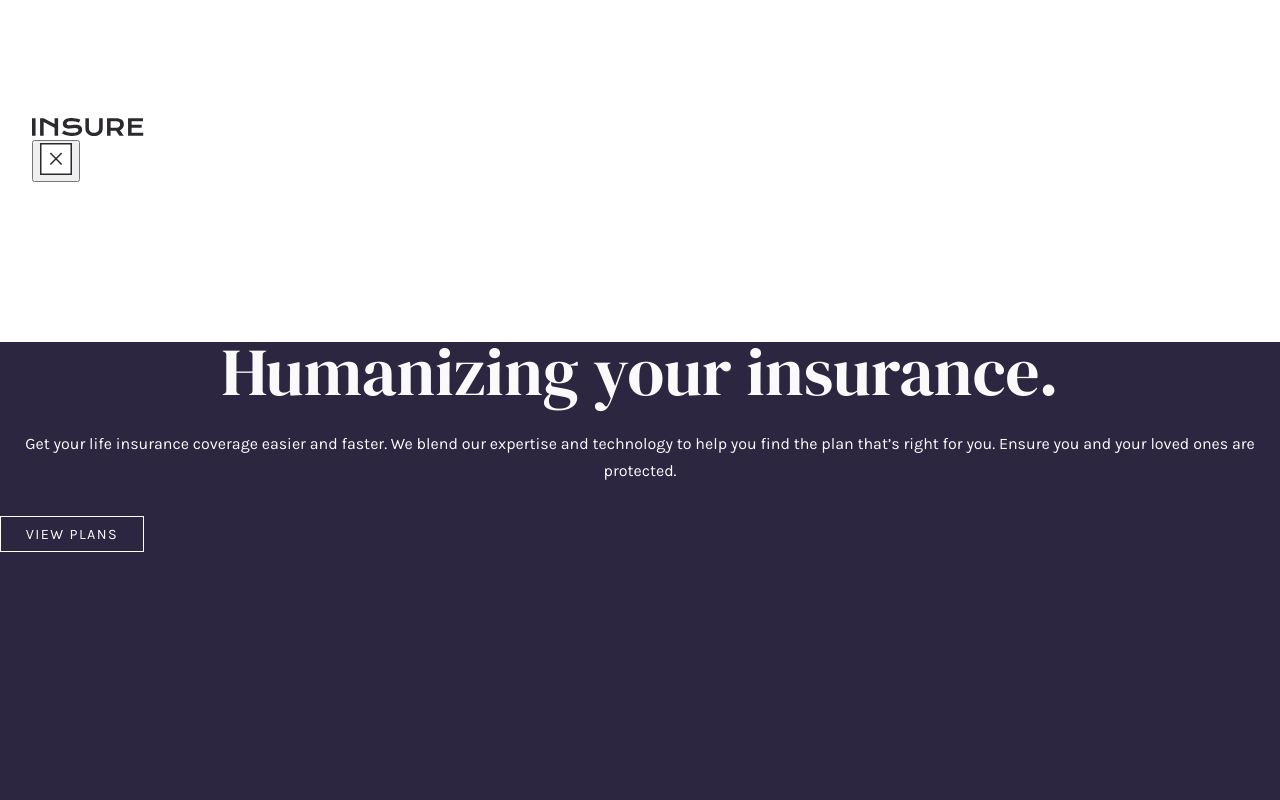
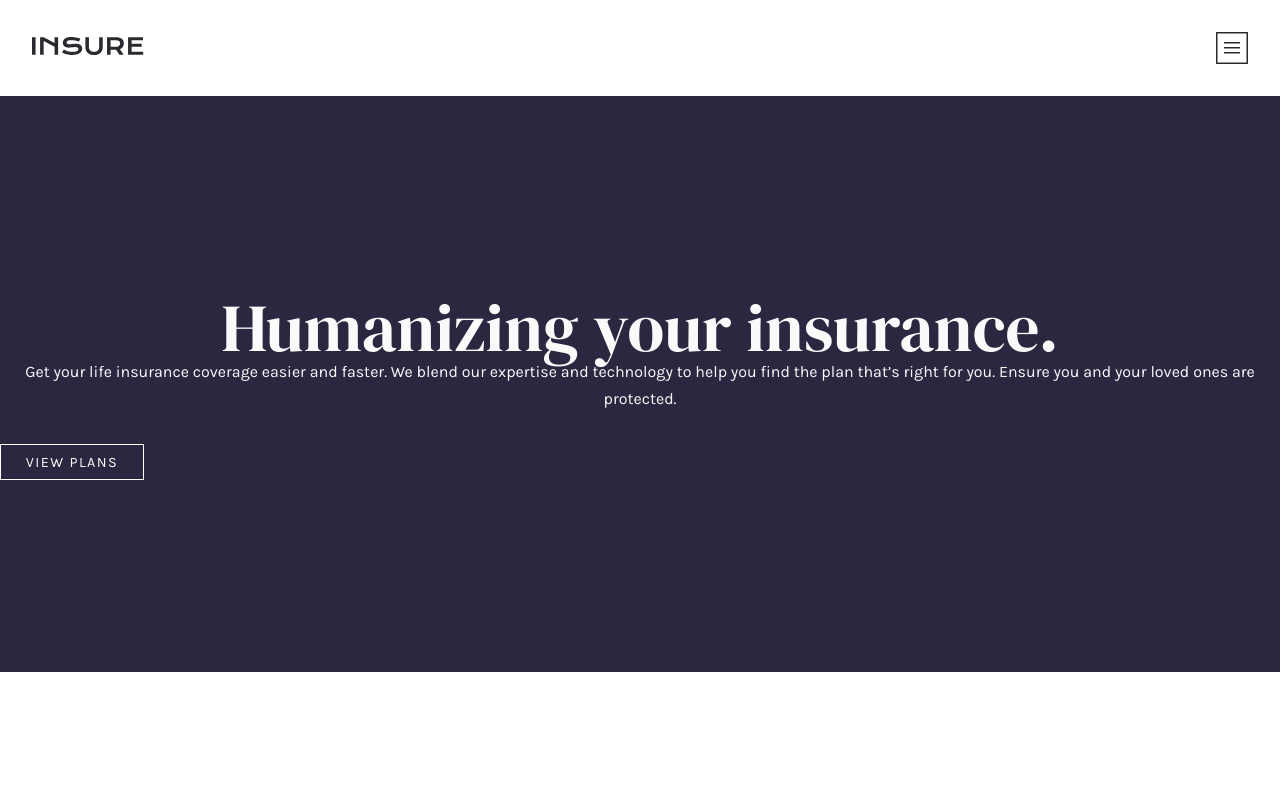
Before and after one commit to melodymastache/Insure-Landing-Page, a React (Create React App) app: page / in a window 1280 px wide. Shown: the top 800 px of the page. Built offline with nearby package versions, Linux system fonts and the light colour scheme.

Commit message:
dropdown working, not done nav view. yes, good.

```diff
--- a/src/App.js
+++ b/src/App.js
@@ -7,6 +7,7 @@ import affordableIcon from './images/icon-affordable-prices.svg';
 import peopleIcon from './images/icon-people-first.svg';
 import BurgerDropdown from './images/icon-hamburger.svg';
 import CloseIcon from './images/icon-close.svg';
+import familyPhoto from './images/image-intro-mobile.jpg';
 
 class DesktopHeader extends React.Component {
     render() {
@@ -43,12 +44,12 @@ class MobileHeader extends React.Component {
     render() {
         return (
             <header className="header-parent">
-                <div className="logo"><img src={logo} alt="company-logo" /></div>
-                <div className="dropdown-container">
+                <div className="header-logo"><img src={logo} alt="company-logo" /></div>
+                <div className="dropdown-container"></div>
                     {
                         this.state.isClicked ? (
                             <div>
-                                <button onClick={this.toggleDropdown} className="ddown-button burger"><img src={BurgerDropdown} alt="burger-dropdown" /></button>
+                            <img onClick={this.toggleDropdown} className="ddown-button close" src={CloseIcon} alt="close-navigation" />
                                 <div className="ddown-content">
                                     <a href="/" alt="how-we-work" className="ddown-items">How we work</a>
                                     <a href="/" alt="blog" className="ddown-items">Blog</a>
@@ -57,10 +58,9 @@ class MobileHeader extends React.Component {
                                 </div>
                             </div>
                         ) : (
-                            <button onClick={this.toggleDropdown} className="ddown-button close"><img src={CloseIcon} alt="close-navigation" /></button>
+                            <img onClick={this.toggleDropdown} className="ddown-button burger" src={BurgerDropdown} alt="burger-dropdown" />
                         )
                     }
-                </div>
             </header>
         )
     }
@@ -70,11 +70,11 @@ class Intro extends React.Component {
     render() {
         return (
             <div className="intro-container">
-                {/* <hr className="line-decoration"></hr> */}
+                {/* <img src={familyPhoto} alt="family" id="family-photo" /> */}
                 <h2 className="title" id="intro-title">Humanizing your insurance.</h2>
                 <p>Get your life insurance coverage easier and faster. We blend our expertise and technology to help you find the plan that’s right for you. Ensure you and your loved ones are protected.</p>
                 <div className="button" id="intro-button">View plans</div>
-                <div id="family-photo"></div>
+
                 <div id="wavy-intro-bg"></div>
                 <div id="wavy-transition-bg"></div>
             </div>
@@ -131,7 +131,7 @@ class Footer extends React.Component {
         return (
             <footer className="contact-container">
                 <div className="icon-bar">
-                    <img src={logo} alt="company-logo" className="logo icon" />
+                    <img src={logo} alt="company-logo" className="footer-logo icon" />
                     <div className="socials-container">
                         <span className="icon">
                             <svg xmlns="http://www.w3.org/2000/svg" width="24" height="24">
--- a/src/App.scss
+++ b/src/App.scss
@@ -43,15 +43,25 @@ $very-light-gray: hsl(0, 0%, 98%);
 /* HEADER COMPONENT */
 .header-parent {
   background-color: white;
-  margin: 0em 2em;
-  // z-index: 2;
+  display: flex;
+  margin: 2em;
+  div {
+    flex-flow: column wrap;
+  }
+
+  .header-logo { // centering on y axis
+    margin-top: auto;
+    margin-bottom: auto;
+  }
+}
+
+.dropdown-container {
+  margin-left: auto;
 }
 
 .ddown-content {
   position: absolute; // stops header expanding when dropdown toggled
   background-color: $dark-violet;
-  width: 100%;
-
 }
 
 /* Links inside the dropdown */
@@ -75,10 +85,6 @@ $very-light-gray: hsl(0, 0%, 98%);
   }
 }
 
-.logo {
-
-}
-
 #header-button {
 }
 
@@ -88,7 +94,6 @@ $very-light-gray: hsl(0, 0%, 98%);
   text-align: center;
   color: $very-light-gray;
   background-color: $dark-violet;
-  margin: 10em 0em;
 
   p {
     background-color: $dark-violet;
@@ -99,11 +104,14 @@ $very-light-gray: hsl(0, 0%, 98%);
   }
 }
 
+#family-photo {
+  width: 100%;
+}
+
 #intro-title {
   background-color: $dark-violet;
-  padding-bottom: 0.4em;
   line-height: 0.9em;
-  margin-top: 2em;
+  padding-top: 3em;
 }
 
 #intro-button {
@@ -114,7 +122,7 @@ $very-light-gray: hsl(0, 0%, 98%);
   padding-top: 0.6em;
   letter-spacing: 0.1em;
   font-size: 0.9rem;
-
+  margin-bottom: 3em;
   border: 1.5px solid white;
 
   &:hover {
@@ -130,9 +138,6 @@ $very-light-gray: hsl(0, 0%, 98%);
   color: $very-dark-violet;
   text-align: center;
 
-  hr {
-  }
-
   p {
     color: $dark-greyish-violet;
     font-size: 1.2em;
@@ -144,9 +149,6 @@ $very-light-gray: hsl(0, 0%, 98%);
 .subtitle {
   font-size: 2em;
   padding: 1em 0em;
-}
-
-.feature-list {
 }
 
 .feature-item {
@@ -214,7 +216,7 @@ $very-light-gray: hsl(0, 0%, 98%);
   margin-left: 0.8em;
 }
 
-.logo {
+.footer-logo {
   width: 11em;
   padding-top: 7.4em;
 }
```
